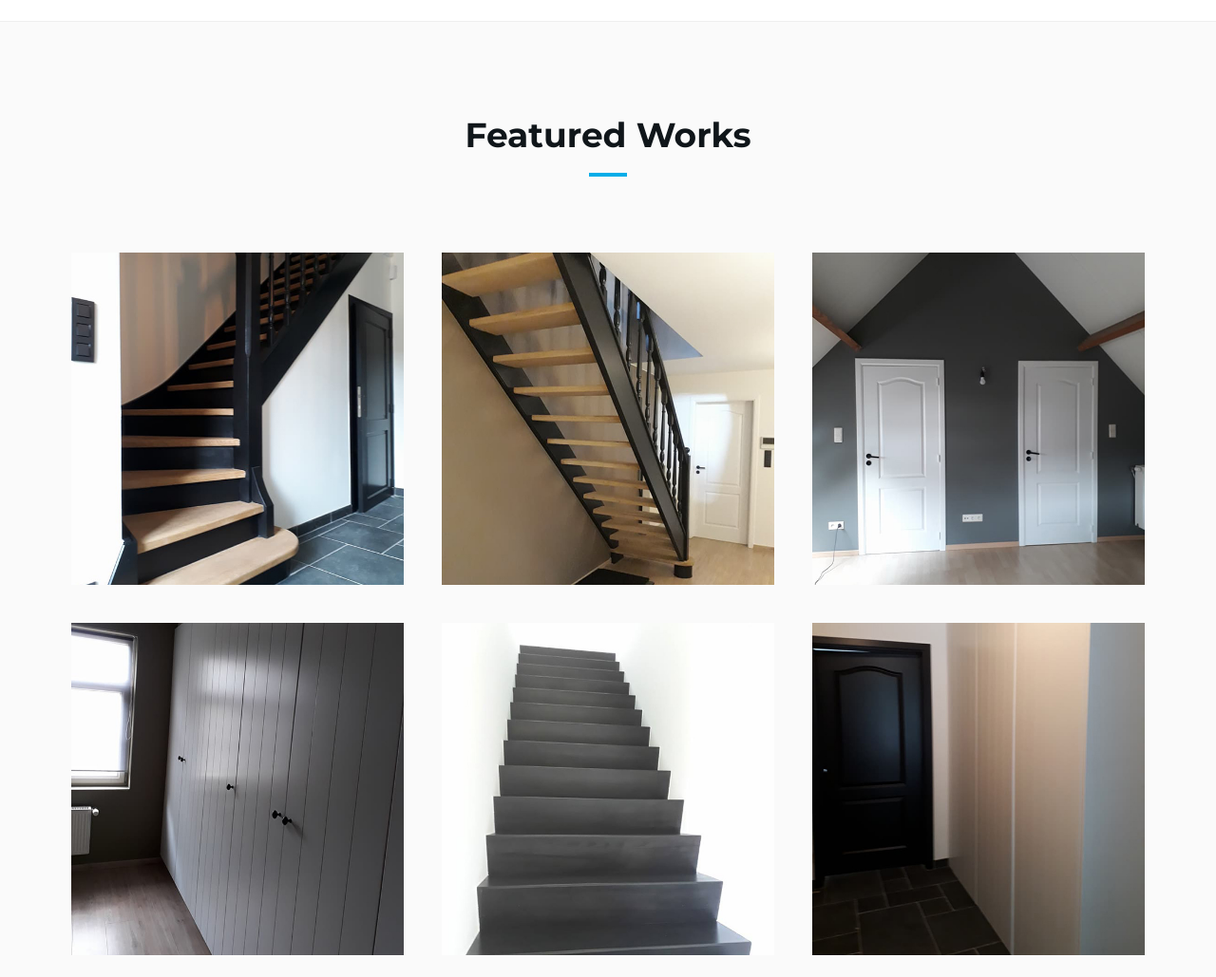
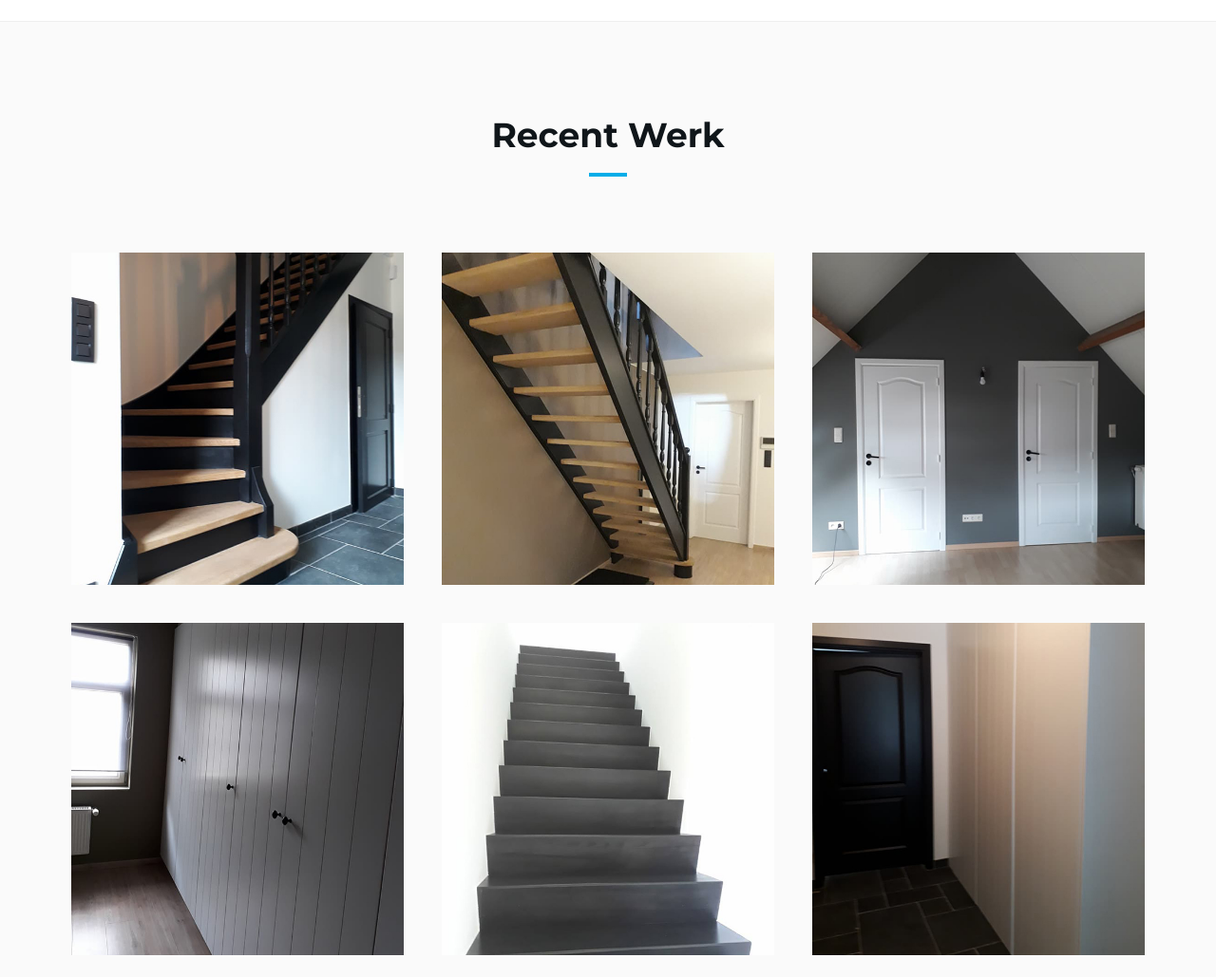
Before and after one commit to nilsgova/govano, a plain HTML site: page index.html in a window 1280 px wide. Shown: the part 1260-2289 px from the top of the page at 95% size. Drawn offline with Linux system fonts and the light colour scheme.

Commit message:
Update index.html

```diff
--- a/index.html
+++ b/index.html
@@ -141,7 +141,7 @@
 
 				<!-- Section header -->
 				<div class="section-header text-center">
-					<h2 class="title">Featured Works</h2>
+					<h2 class="title">Recent werk</h2>
 				</div>
 				<!-- /Section header -->
 
```
